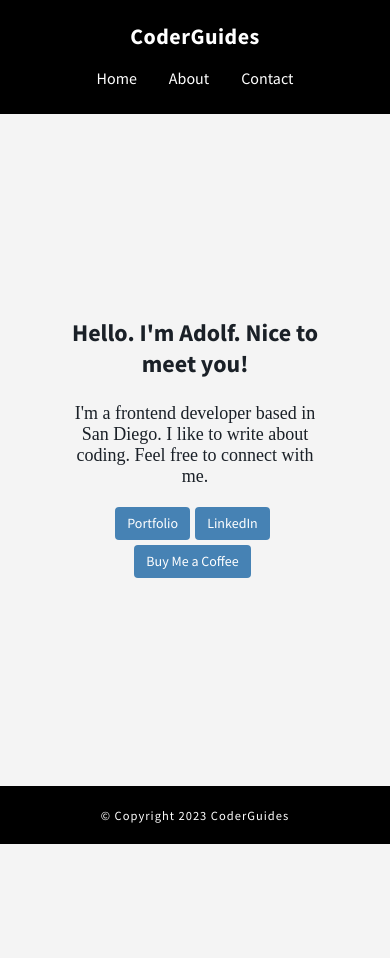
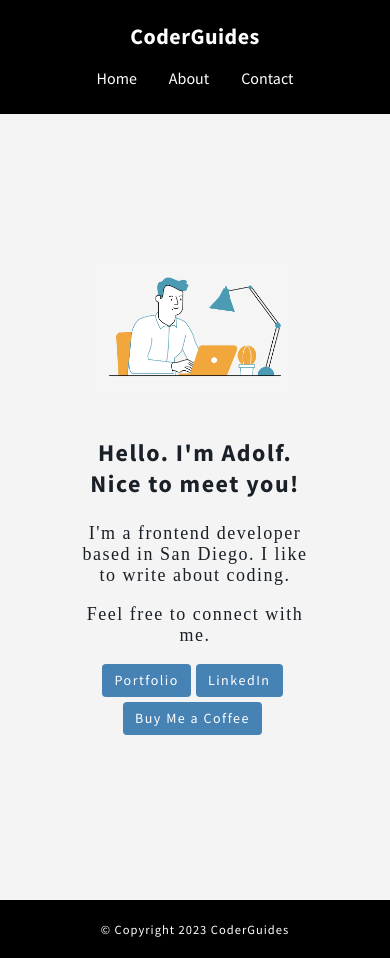
Before and after one commit to answebdev/next-sanity2, a Next.js app in the folder frontend/: page /contact in a window 390 px wide. Before the commit the page ends 844 px from the top, so only its background shows below. Built offline with nearby package versions, Linux system fonts and the light colour scheme; a web font is replaced by a local one.

Commit message:
add media queries

```diff
--- a/frontend/pages/contact.js
+++ b/frontend/pages/contact.js
@@ -64,24 +64,25 @@ import Head from 'next/head';
 import Link from 'next/link';
 import Image from 'next/image';
 import hello from '../assets/img/hello.webp';
-import styles from '../styles/Contact.module.css';
+// import styles from '../styles/Contact.module.css';
+import classes from '../styles/Contact.module.css';
 
 const contact = () => {
 
     const titleTag = `CoderGuides | Contact`;
 
     return (
-        <>
+        <div className={classes.Error}>
             <Head>
                 <title>{titleTag}</title>
                 <meta name="description" content="A blog of random content" />
                 <link rel="icon" href="/favicon.ico" />
             </Head>
 
-            <article className={styles.mainDiv}>
+            {/* <article className={styles.mainDiv}>
                 <div className={styles.innerDiv}>
                     <div>
-                        <Image className={styles.dasImg}
+                        <Image className={styles.mainImg}
                             src={hello}
                             alt='Contact Page Image'
                         />
@@ -114,8 +115,45 @@ const contact = () => {
                     </div>
 
                 </div>
-            </article >
-        </>
+            </article > */}
+            <header className={classes.AppHeader}>
+                <div className={classes.MainDiv2}>
+                    <Image className={classes.AppLogo}
+                        src={hello}
+                        alt='Contact Page Image'
+                        priority={true}
+                    />
+                    <br />
+                    <div>
+                        <div>
+                            <p className={classes.headerText}>Hello. I'm Adolf. Nice to meet you!</p>
+                            <p className={classes.subheaderText}>I'm a frontend developer based in San Diego. I like to write about coding.</p>
+                            <p className={classes.subheaderText}>Feel free to connect with me.</p>
+                        </div>
+                        {/* </div>
+                    <div className={classes.buttonContainer}> */}
+                        <Link className={classes.button}
+                            href='https://adolfschmuck.com/'
+                            rel='noopener noreferrer'
+                            target='_blank'>
+                            Portfolio
+                        </Link>
+                        <Link className={classes.button}
+                            href='https://www.linkedin.com/in/adolf-schmuck/'
+                            rel='noopener noreferrer'
+                            target='_blank'>
+                            LinkedIn
+                        </Link>
+                        <Link className={classes.button}
+                            href='https://www.buymeacoffee.com/'
+                            rel='noopener noreferrer'
+                            target='_blank'>
+                            Buy Me a Coffee
+                        </Link>
+                    </div>
+                </div>
+            </header>
+        </div>
     );
 };
 
--- a/frontend/styles/Contact.module.css
+++ b/frontend/styles/Contact.module.css
@@ -1,25 +1,70 @@
-.mainDiv {
+.Success {
+  text-align: center;
+  /* color: blueviolet; */
+}
+
+.AppLogo {
+  /* height: 35vmin; */
+  width: 50%;
+  height: auto;
+  pointer-events: none;
+  margin-right: 80px;
+}
+
+.AppHeader {
+  letter-spacing: 1.5px;
+  /* background-color: blueviolet; */
+  min-height: 100vh;
   display: flex;
-  position: absolute;
-  top: 0;
-  bottom: 0;
-  right: 0;
-  left: 0;
-  /* z-index: -100; */
+  /* flex-direction: column; */
+  align-items: center;
+  justify-content: center;
+  font-size: calc(10px + 2vmin);
+  /* color: white; */
+  padding-bottom: 3em;
+}
 
+.MainDiv2 {
+  display: flex;
+  /* justify-content: space-evenly; */
+  /* flex-direction: column; */
+  justify-content: center;
+  align-items: center;
+  /* text-align: center; */
   padding: 4em;
 }
 
-.innerDiv {
-  margin: auto;
-  display: flex;
-  justify-content: space-around;
-  align-items: center;
+.PageNotFound {
+  font-weight: 700;
 }
 
-.dasImg {
-  width: 75%;
-  height: auto;
+.Message {
+  text-align: center;
+  font-size: 20px;
+}
+
+.Safety {
+  display: flex;
+  justify-content: center;
+  align-items: center;
+  text-decoration: none;
+  padding: 6px 12px;
+  background: transparent;
+  color: #ffffff;
+  width: 150px;
+  height: 35px;
+  border-style: solid;
+  border-radius: 0;
+  font-size: 15px;
+  text-transform: uppercase;
+}
+
+.Safety:hover {
+  background-color: #ffffff;
+  transition-duration: 0.5s;
+  color: var(--primaryDark);
+  border-color: var(--primaryDark);
+  outline: none;
 }
 
 .headerText {
@@ -61,42 +106,54 @@
   border-radius: 0.25rem;
 }
 
-/* MEDIA QUERIES */
-@media screen and (max-width: 785px) {
-  .dasImg {
-    width: 30%;
+/* ===== MEDIA QUERIES ===== */
+@media screen and (max-width: 1440px) {
+  .AppLogo {
+    width: 35%;
     height: auto;
+    margin-right: 80px;
   }
 }
 
-@media screen and (max-width: 785px) {
-  .mainDiv {
-    padding: 2em 4em 0 4em;
+@media screen and (max-width: 885px) {
+  .AppHeader {
+    padding-right: 2em;
+    padding-left: 2em;
   }
 
-  .innerDiv {
+  .MainDiv2 {
     display: flex;
     flex-direction: column;
     text-align: center;
   }
 
-  /* .dasImg {
-    display: none;
-  } */
+  .AppLogo {
+    width: 50%;
+    height: auto;
+    margin-right: 0;
+  }
+}
+
+@media screen and (max-width: 590px) {
+  .AppLogo {
+    width: 80%;
+    height: auto;
+  }
 }
 
 @media screen and (max-width: 408px) {
-  .mainDiv {
-    display: flex;
-    position: absolute;
-    top: 0;
-    bottom: 0;
-    right: 0;
-    left: 0;
+  .AppHeader {
+    padding: 2em 4em 6em 4em;
+    /* padding-bottom: 4em; */
   }
 
-  .dasImg {
-    display: none;
+  .MainDiv2 {
+    padding: 0;
+  }
+
+  .AppLogo {
+    width: 80%;
+    height: auto;
   }
 
   .button {
@@ -105,10 +162,6 @@
 }
 
 @media screen and (max-width: 320px) {
-  .mainDiv {
-    padding: 3em 4em 0 4em;
-  }
-
   .headerText {
     font-size: 18px;
   }
@@ -123,91 +176,7 @@
 }
 
 @media screen and (max-width: 250px) {
-  .mainDiv {
-    padding: 3em 4em 0 4em;
-  }
-
   .headerText {
     font-size: 16px;
   }
-
-  .subheaderText {
-    display: none;
-  }
-
-  .button {
-    display: none;
-  }
 }
-
-/* ===== MEDIA QUERIES ===== */
-
-/* @media screen and (min-width: 769px) and (max-width: 980px) {
-  .headerBox {
-    padding: 0 8em;
-  }
-
-  .pText {
-    padding: 4em 8em 2em 8em;
-  }
-}
-
-@media screen and (min-width: 641px) and (max-width: 768px) {
-  .headerBox {
-    padding: 0 2em;
-  }
-
-  .pText {
-    padding: 4em 2em 2em 2em;
-  }
-}
-
-@media screen and (min-width: 551px) and (max-width: 640px) {
-  .headerBox {
-    padding: 0 2em;
-  }
-
-  .pText {
-    padding: 4em 2em 2em 2em;
-  }
-}
-
-@media screen and (min-width: 471px) and (max-width: 550px) {
-  .headerBox {
-    padding: 0 2em;
-  }
-
-  .pText {
-    padding: 4em 2em 2em 2em;
-  }
-}
-
-@media screen and (min-width: 431px) and (max-width: 470px) {
-  .headerBox {
-    padding: 0 2em;
-  }
-
-  .pText {
-    padding: 4em 2em 2em 2em;
-  }
-}
-
-@media screen and (min-width: 401px) and (max-width: 430px) {
-  .headerBox {
-    padding: 0 2em;
-  }
-
-  .pText {
-    padding: 4em 2em 2em 2em;
-  }
-}
-
-@media screen and (min-width: 100px) and (max-width: 400px) {
-  .headerBox {
-    padding: 0 2em;
-  }
-
-  .pText {
-    padding: 4em 2em 2em 2em;
-  }
-} */
--- a/frontend/styles/Nav.module.css
+++ b/frontend/styles/Nav.module.css
@@ -19,16 +19,11 @@
   margin-right: 16px;
 }
 
-/* Note: In order to center the main div vertically and horizontally on the Contact page,
-the class .mainDiv was added to the CSS. As a result, the navbar links became unclickable.
-Therefore, z-index is added here to help fix this issue: */
 .navbar li {
-  z-index: 20;
   list-style: none;
 }
 
 .navbarTitle {
-  z-index: 20;
   margin-right: auto;
   font-size: 125%;
   padding: 12px 16px;
--- a/frontend/styles/globals.css
+++ b/frontend/styles/globals.css
@@ -39,7 +39,7 @@ body {
   /* Need for footer: */
   position: relative;
   margin: 0;
-  padding-bottom: 6rem;
+  /* padding-bottom: 6rem; */
   min-height: 100%;
 }
 
```
